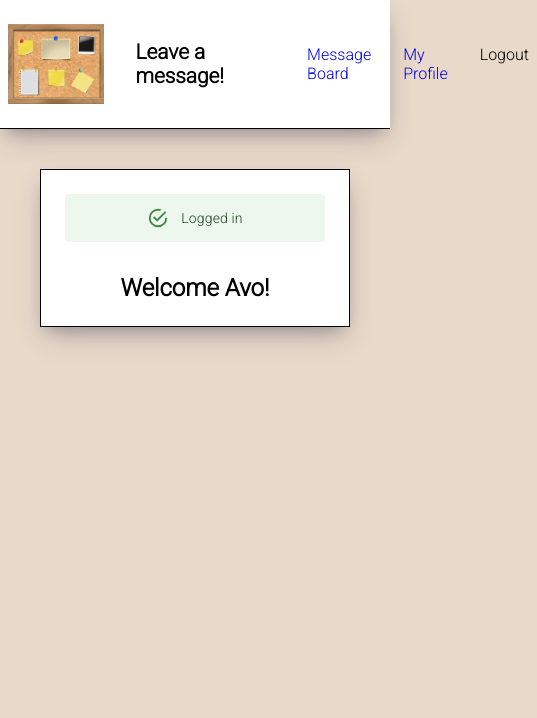
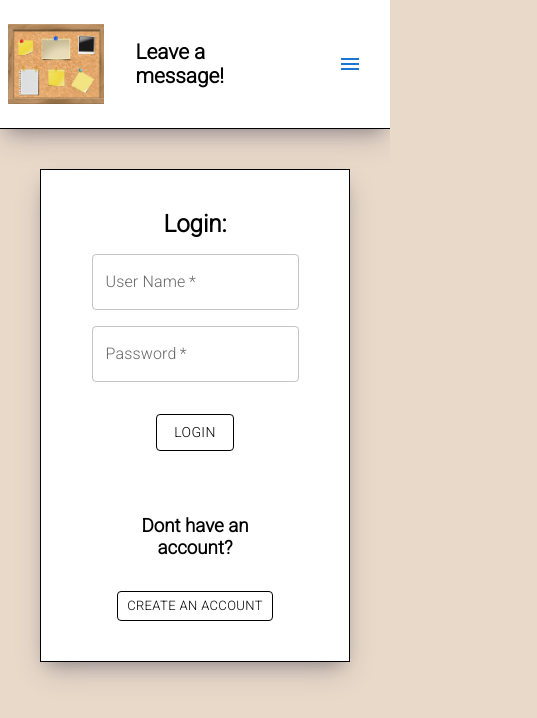
Before and after one commit to levydlior/message-board-front-end, a React (Create React App) app: page /create-login in a window 390 px wide. Shown: the top 718 px of the page, 537 px wide, since content can reach past the window. Built offline with nearby package versions, Linux system fonts and the light colour scheme.

Commit message:
burger menu respopnsive design

```diff
--- a/package.json
+++ b/package.json
@@ -10,6 +10,7 @@
     "@testing-library/jest-dom": "^5.16.4",
     "@testing-library/react": "^13.3.0",
     "@testing-library/user-event": "^13.5.0",
+    "material-ui-popup-state": "^4.0.1",
     "react": "^18.2.0",
     "react-dom": "^18.2.0",
     "react-icons": "^4.4.0",
--- a/src/App.js
+++ b/src/App.js
@@ -7,10 +7,10 @@ import LoginCreateAccount from "./components/LoginCreateAccount";
 import MyProfile from "./components/MyProfile";
 
 function App() {
-  const [loggedIn, setLoggedIn] = useState(true);
+  const [loggedIn, setLoggedIn] = useState(false);
   const [loggedInUser, setLoggedInUser] = useState({
-    userName: "Avo",
-    userId: 14,
+    userName: "",
+    userId: '',
   });
 
   const history = useHistory();
--- /dev/null
+++ b/src/components/BasicMenu.js
@@ -0,0 +1,45 @@
+import React, { useState } from "react";
+import Button from "@mui/material/Button";
+import Menu from "@mui/material/Menu";
+import NavBar from "./NavBar";
+import MenuOutlinedIcon from '@mui/icons-material/MenuOutlined';
+import MenuOpenOutlinedIcon from '@mui/icons-material/MenuOpenOutlined';
+import MenuItem from '@mui/material/MenuItem';
+
+
+export default function BasicMenu({loggedIn, onLogout}) {
+  const [anchorEl, setAnchorEl] = useState(null);
+  const open = Boolean(anchorEl);
+  const handleClick = (event) => setAnchorEl(event.currentTarget);
+
+  const handleClose = () => {
+    setAnchorEl(null);
+  };
+function handleClosingMenu(){
+
+}
+  return (
+    <div id='burger-button-div'>
+      <Button
+        id="basic-button"
+        aria-controls={open ? "basic-menu" : undefined}
+        aria-haspopup="true"
+        aria-expanded={open ? "true" : undefined}
+        onClick={handleClick}
+      >
+        {!anchorEl? <MenuOutlinedIcon /> : <MenuOpenOutlinedIcon />}
+      </Button>
+      <Menu
+        id="basic-menu"
+        anchorEl={anchorEl}
+        open={open}
+        onClose={handleClose}
+        MenuListProps={{
+          "aria-labelledby": "basic-button",
+        }}
+      >
+         <MenuItem onClick={handleClose}><NavBar idName="burger-nav" ulIdName="burger-ul" onClosingMenu={handleClosingMenu} loggedIn={loggedIn} onLogout={onLogout} /></MenuItem>
+      </Menu>
+    </div>
+  );
+}
--- a/src/components/CreateAccount.js
+++ b/src/components/CreateAccount.js
@@ -1,5 +1,5 @@
 import React, { useState } from "react";
-import { Input, Button, Alert, TextField } from "@mui/material";
+import { Button, Alert, TextField } from "@mui/material";
 
 function CreateAccount({
   onInfoChange,
@@ -50,13 +50,12 @@ function CreateAccount({
               label="User Name"
               value={formLogIn.user_name}
               onChange={handleChange}
-              multiline={true}
               name="userName"
               sx={{ outlineColor: "black" }}
             />
             {existedUserName ? (
               <div>
-                <Alert severity="error">
+                <Alert severity="error" style={{ marginBottom: "1rem" }}>
                   User name already exist please choose another!
                 </Alert>
               </div>
@@ -111,16 +110,17 @@ function CreateAccount({
       );
     } else {
       return (
-        <h2>
-          Account Created -- please login!{" "}
+        <div id="account-created-respon">
+          <h2 style={{marginBottom: '1rem'}}>Account Created -- please login! </h2>
           <Button
+          style={{width: '50%'}}
             variant="outlined"
             sx={{ borderColor: "black", color: "black" }}
             onClick={() => onChangeViewClick()}
           >
             Login
           </Button>
-        </h2>
+        </div>
       );
     }
   }
--- a/src/components/Header.js
+++ b/src/components/Header.js
@@ -1,5 +1,6 @@
 import React from "react";
 import NavBar from "./NavBar";
+import BasicMenu from "./BasicMenu";
 
 function Header({ loggedIn, onLogout }) {
   return (
@@ -11,7 +12,8 @@ function Header({ loggedIn, onLogout }) {
         />
         <h1>Leave a message!</h1>
       </div>
-      <NavBar loggedIn={loggedIn} onLogout={onLogout} />
+      <NavBar loggedIn={loggedIn} onLogout={onLogout} idName="head-nav" ulIdName="head-ul" />
+      <BasicMenu loggedIn={loggedIn} onLogout={onLogout}/>
     </header>
   );
 }
--- a/src/components/Login.js
+++ b/src/components/Login.js
@@ -1,5 +1,5 @@
 import React, { useState } from "react";
-import { Input, Button, Alert, TextField } from "@mui/material";
+import {Button, Alert, TextField } from "@mui/material";
 
 function Login({
   onInfoChange,
@@ -39,11 +39,10 @@ function Login({
 
   return (
     <>
-      <form id='create-account-login-form' onSubmit={handleSubmit}>
+      <form id="create-account-login-form" onSubmit={handleSubmit}>
         <h2 className="content-title">Login:</h2>
         <TextField
           label="User Name"
-          multiline={true}
           name="userName"
           type="text"
           required
@@ -59,8 +58,8 @@ function Login({
           value={formLogIn.password}
           onChange={handleChange}
           label="Password"
-          style={{ marginBottom: "1rem", marginInline: '1rem' }}
-          sx={{ outlineColor: "black", color: 'black' }}
+          style={{ marginBottom: "1rem" }}
+          sx={{ outlineColor: "black", color: "black" }}
         />
         <Button
           style={{
@@ -68,7 +67,7 @@ function Login({
             borderColor: "black",
             width: "30%",
             marginTop: "1rem",
-                marginBottom: "1rem"
+            marginBottom: "1rem",
           }}
           type="submit"
           value="post"
@@ -76,7 +75,6 @@ function Login({
         >
           Login
         </Button>
-
 
         {validLogin ? null : (
           <div style={{ display: "flex", justifyContent: "center" }}>
--- a/src/components/Message.js
+++ b/src/components/Message.js
@@ -82,7 +82,7 @@ function Message({ message, loggedInUser, onDeleteMessage, onEditSubmit }) {
           sx={{ width: 56, height: 56 }}
         />
         <h4 style={{ margin: "0.5rem" }}>{message.user_name}</h4>
-        <p className="time">-{timestamp}</p>
+        <p className="time"> {timestamp}</p>
         {loggedInUser.userId === message.user_id ? icons() : null}
       </div>
       <div className="edit-delete-div">
--- a/src/components/MessageBoard.js
+++ b/src/components/MessageBoard.js
@@ -25,7 +25,7 @@ function MessageBoard({ loggedIn, loggedInUser }) {
 
   function handleEditSubmit(updatedMessage) {
     const updatesMessages = messages.map((message) => {
-      if (updatedMessage.id == message.id) {
+      if (updatedMessage.id === message.id) {
         return updatedMessage;
       } else {
         return message;
--- a/src/components/NavBar.js
+++ b/src/components/NavBar.js
@@ -1,7 +1,7 @@
 import React from "react";
 import { NavLink } from "react-router-dom";
 
-function NavBar({ loggedIn, onLogout }) {
+function NavBar({ loggedIn, onLogout, idName, ulIdName }) {
   const displayLink = loggedIn ? (
     <NavLink
       className={({ isActive }) => (isActive ? "active" : "inactive")}
@@ -17,8 +17,8 @@ function NavBar({ loggedIn, onLogout }) {
   }
 
   return (
-    <nav id="head-nav">
-      <ul id="head-ul">
+    <nav id={idName}>
+      <ul id={ulIdName}>
         <NavLink
           className={({ isActive }) => (isActive ? "active" : "inactive")}
           exact
--- a/src/components/PostMessage.js
+++ b/src/components/PostMessage.js
@@ -1,5 +1,5 @@
 import React, { useState } from "react";
-import { Input, Button, TextField } from "@mui/material";
+import {Button, TextField } from "@mui/material";
 import SendRoundedIcon from "@mui/icons-material/SendRounded";
 
 function PostMessage({ loggedIn, loggedInUser, onNewPostSubmit }) {
--- a/src/styles/app.css
+++ b/src/styles/app.css
@@ -9,7 +9,6 @@
 body {
   height: 100%;
   background-color: #e9d9c9;
-
 }
 
 html {
@@ -21,17 +20,18 @@ html {
   display: flex;
   justify-content: space-between;
   padding: 0.5rem;
-  box-shadow: rgba(50, 50, 93, 0.25) 0px 13px 27px -5px, rgba(0, 0, 0, 0.3) 0px 8px 16px -8px;
+  box-shadow: rgba(50, 50, 93, 0.25) 0px 13px 27px -5px,
+    rgba(0, 0, 0, 0.3) 0px 8px 16px -8px;
   position: relative;
   z-index: 10;
   /* height: 7rem; */
   background-color: white;
 }
-#head-nav{
+#head-nav {
   width: 40%;
 }
 
-#head-ul{
+#head-ul {
   display: flex;
   justify-content: space-evenly;
   width: 100%;
@@ -81,8 +81,8 @@ li {
   flex-flow: column;
   justify-content: space-between;
   background-color: white;
-  box-shadow: rgba(50, 50, 93, 0.25) 0px 13px 27px -5px, rgba(0, 0, 0, 0.3) 0px 8px 16px -8px;
-
+  box-shadow: rgba(50, 50, 93, 0.25) 0px 13px 27px -5px,
+    rgba(0, 0, 0, 0.3) 0px 8px 16px -8px;
 }
 
 #messages-display {
@@ -123,8 +123,6 @@ a {
   text-decoration: none;
 }
 
-
-
 #login-account {
   border: solid black 1px;
   display: flex;
@@ -133,7 +131,8 @@ a {
   flex-flow: column;
   justify-content: space-between;
   background-color: white;
-  box-shadow: rgba(50, 50, 93, 0.25) 0px 13px 27px -5px, rgba(0, 0, 0, 0.3) 0px 8px 16px -8px;
+  box-shadow: rgba(50, 50, 93, 0.25) 0px 13px 27px -5px,
+    rgba(0, 0, 0, 0.3) 0px 8px 16px -8px;
   padding: 1.5rem;
 }
 
@@ -196,11 +195,8 @@ input {
   padding: 0.5rem;
 }
 
-
-
 .MuiInput-root {
   margin-inline: 1rem;
-
 }
 
 .content-title {
@@ -208,7 +204,15 @@ input {
   margin-top: 1rem;
 }
 
-.have-an-account-login{
+#burger-button-div {
+  display: none;
+}
+
+#basic-menu {
+  display: none;
+}
+
+.have-an-account-login {
   display: flex;
   justify-content: center;
   padding: 1rem;
@@ -230,111 +234,129 @@ input {
   align-items: center;
 }
 
-
 #logout-div {
   display: flex;
   justify-content: center;
   flex-direction: column;
 }
 
-
-
-#avatar-userName{
+#avatar-userName {
   display: flex;
   align-items: center;
 }
 
-.time{
+.time {
   font-size: 0.8rem;
   margin: 0.5rem;
 }
 
-.edit-delete-div{
+.edit-delete-div {
   display: flex;
   justify-content: space-between;
 }
 
-p{
-  word-break: break-all;
-  word-wrap: break-word;
+p {
+  word-break: normal;
 }
 
-#message-ul{
+#message-ul {
   margin: 0;
-  padding-inline: 3rem;
+  padding-inline: 1rem;
   padding-bottom: 1rem;
   height: 30rem;
   overflow-y: scroll;
   width: 100%;
 }
 
-.section-title-div{
+.section-title-div {
   border-bottom: solid 1px black;
   margin-bottom: 1rem;
   width: 100%;
   background-color: #dbd3cb;
 }
 
-.MuiButton-outlined{
+.MuiButton-outlined {
   border-color: black;
-  color: black
+  color: black;
 }
 
-
-#create-account-login-form{
+#create-account-login-form {
   display: flex;
   flex-direction: column;
   align-items: center;
 }
 
-.active{
+.active {
   color: black;
 }
 
-@media only screen and (max-width: 390px){
-  #message-board{
+@media only screen and (max-width: 414px) {
+  #message-board {
     width: 100%;
   }
 
-  #login-account{
+  #login-account {
     width: 100%;
   }
 
-
-#logo{
+  #logo {
     width: 10rem;
     height: 5rem;
   }
 
-  h1{
+  h1 {
     font-size: 1.3rem;
   }
 
-  .time{
-    font-size: 1rem;
-    word-break: keep-all
+  .time {
+    font-size: 0.6rem;
+    word-break: keep-all;
   }
 
-  .message-box{
+  .message-box {
     display: flex;
     justify-content: center;
-
   }
 
-  p{
-    word-break: break-all;
+  p {
+    word-break: normal;
   }
 
-.icons-div{
+  .icons-div {
     display: flex;
   }
 
-#main{
+  #main {
     display: flex;
     justify-content: space-between;
   }
 
   #profile-section {
-  width: 100%
+    width: 100%;
+  }
+
+  #head-nav {
+    display: none;
+  }
+
+  #burger-ul {
+    display: flex;
+    flex-direction: column;
+  }
+
+  #basic-menu {
+    display: block;
+  }
+
+  #burger-button-div {
+    display: flex;
+  }
+
+  #account-created-respon{
+    display: flex;
+    flex-direction: column;
+    align-items: center;
+    margin-bottom: 1rem;
+    height: 10rem;
   }
 }
```
Also changed, not shown: 1 other file (tests, documents, lock files or other folders). Lines whose indentation alone changed are shown as unchanged.
